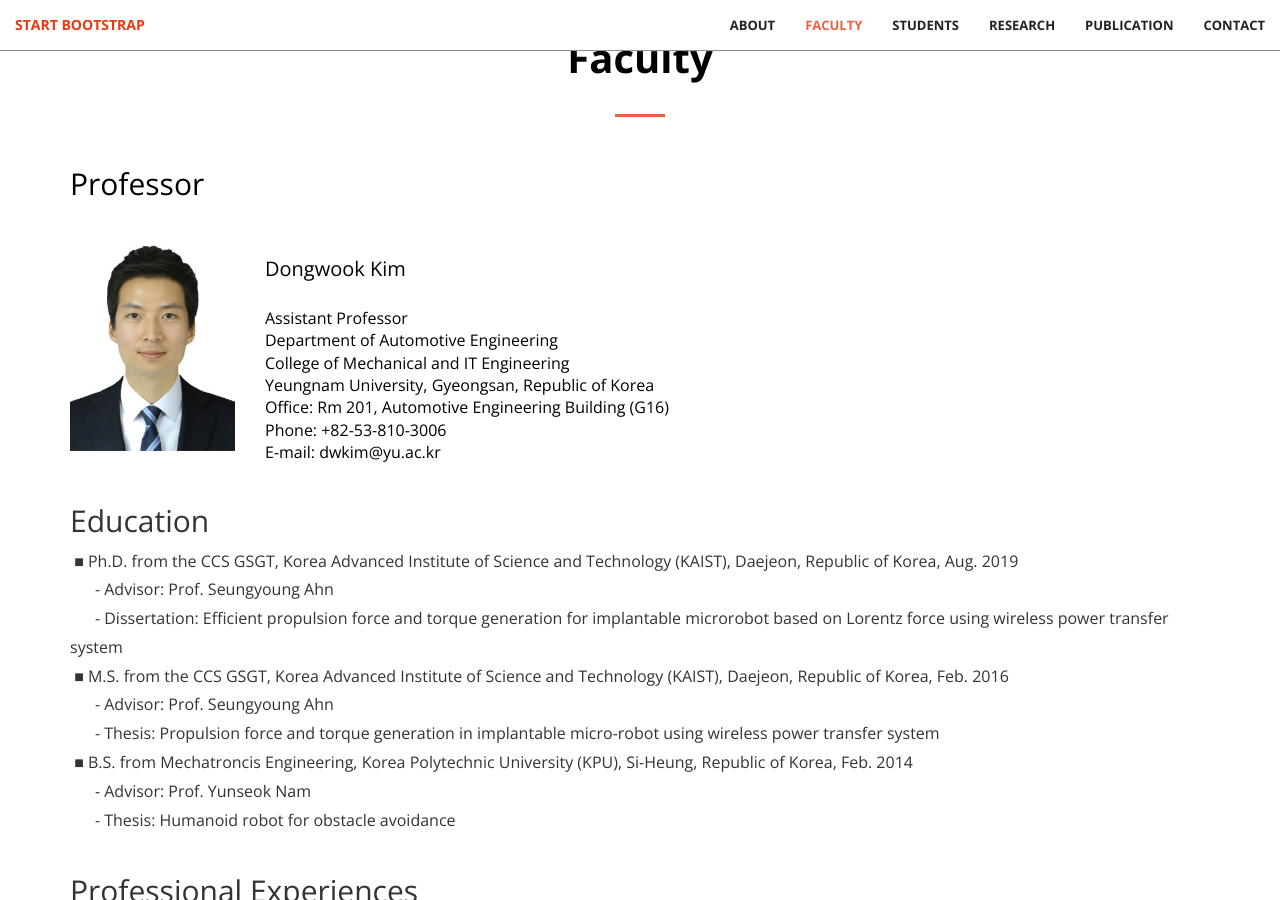
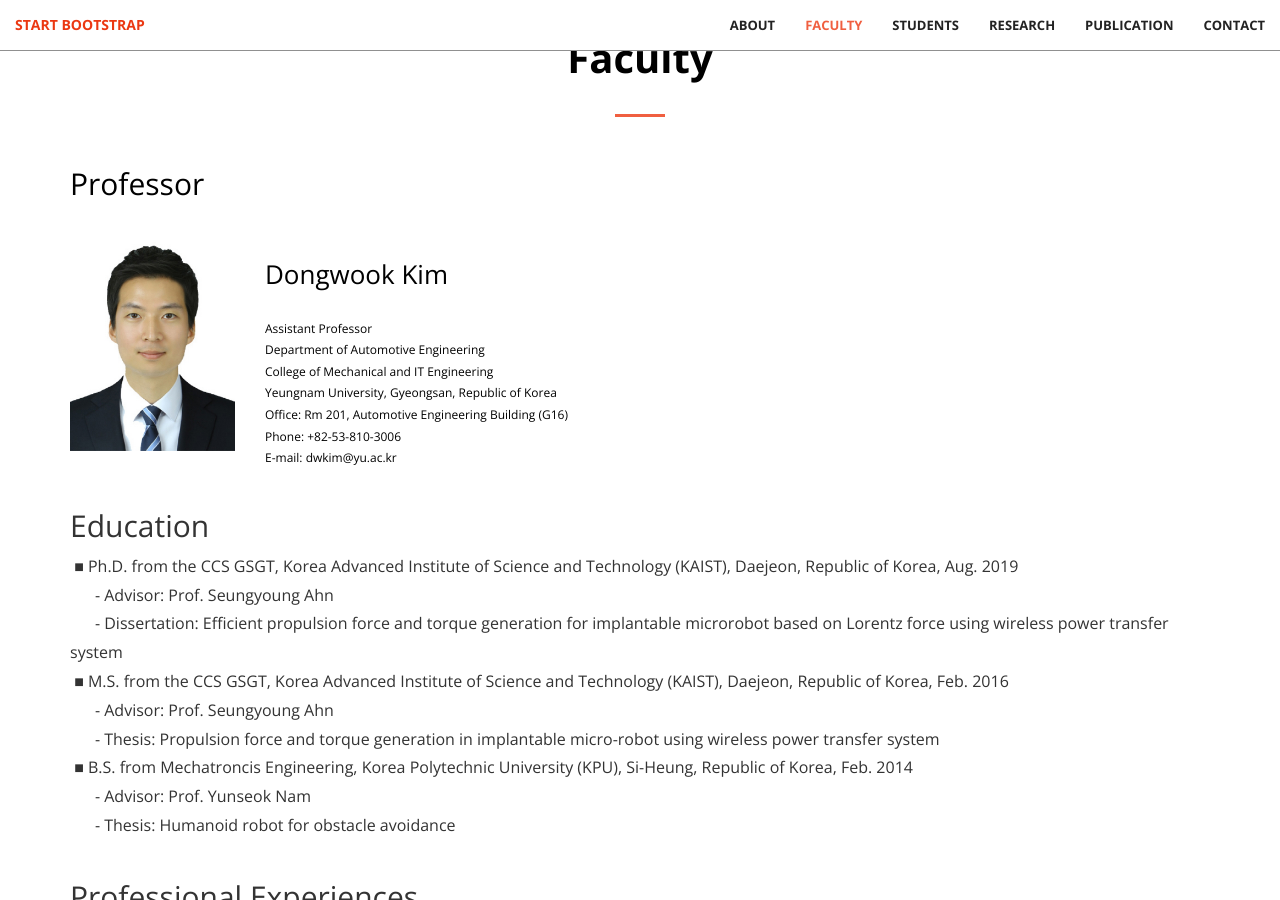
Before and after one commit to dwKim88/AEL, a Jekyll site: the page built from index.html, in a window 1280 px wide and 900 px high, scrolled down 1767 px. Built offline with Jekyll 4.4.1, drawn with Linux system fonts in a browser that asks for light colours.

Commit message:
Update services.html

```diff
--- a/_includes/services.html
+++ b/_includes/services.html
@@ -32,11 +32,11 @@
             </div>
             <div class="col-xs-10 text-left">
                 <h2>
-                    <p style="line-height: 1.8; color:black; font-size:20px;">
+                    <p style="line-height: 1.8; color:black; font-size:26px;">
                         Dongwook Kim
                     </p>
                 <!-- <p style="font-size:10px">Assistant Professor at Yeungnam University</p> -->
-                    <p style="line-height: 1.4; color:black; font-size:16px;">
+                    <p style="line-height: 1.8; color:black; font-size:12px;">
                         Assistant Professor <br>
                         Department of Automotive Engineering <br>
                         College of Mechanical and IT Engineering <br>
```
